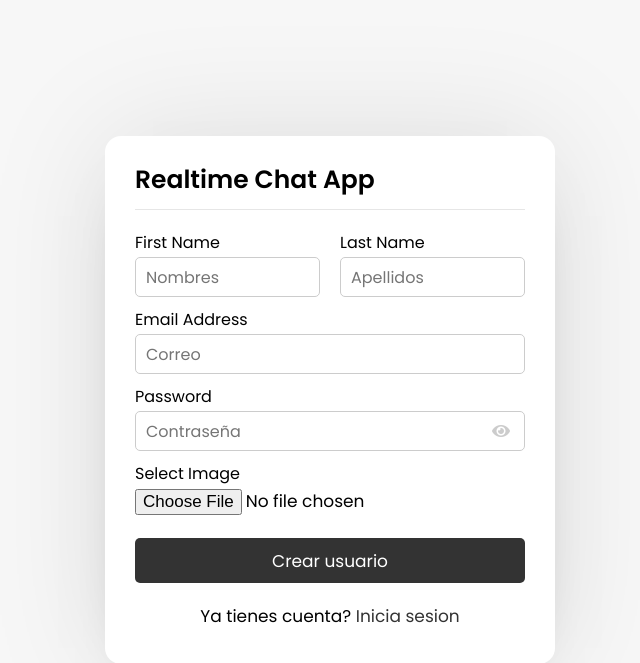
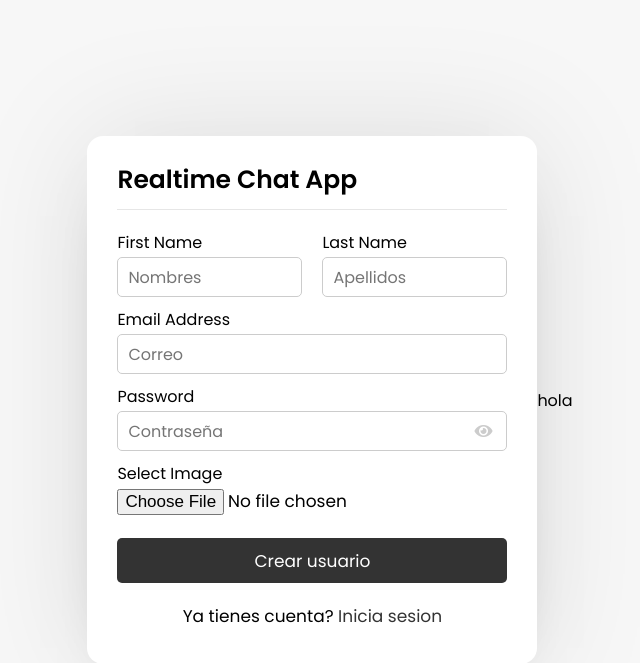
Before and after one commit to Luggy-tv/Poncho_POI, a PHP site: page / in a window 1280 px wide. Shown: the top 663 px of the page, without its empty margins (310-950 px from the left). Run offline with PHP 8.4, Linux system fonts and the light colour scheme.

Commit message:
hola en <p

```diff
--- a/index.php
+++ b/index.php
@@ -43,6 +43,8 @@
     </section>
   </div>
 
+<p>hola</p>
+
   <script src="javascript/pass-show-hide.js"></script>
   <script src="javascript/signup.js"></script>
 
```
